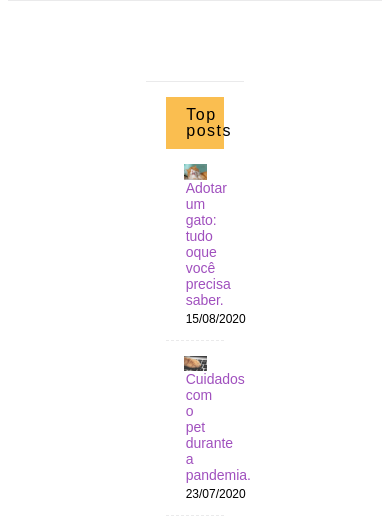
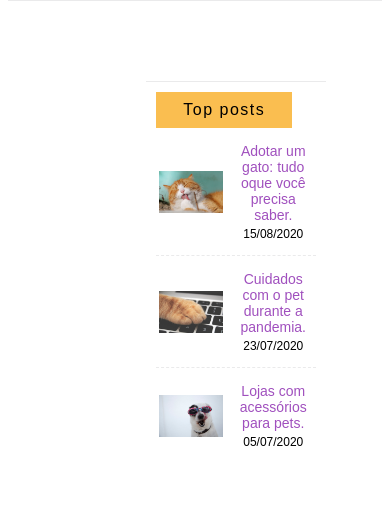
Before and after one commit to Vinicius-Boschi/PetShop, a plain HTML site: page index.html in a window 390 px wide. Shown: the part 923-1446 px from the top of the page. Drawn offline with Linux system fonts and the light colour scheme.

Commit message:
Ajustando Responsividade

```diff
--- a/sass/style.scss
+++ b/sass/style.scss
@@ -191,6 +191,12 @@ $layout-margin-size: 10px;
         &__top {
             border-top: 1px solid $light-gray;
             padding: 15px 20px;
+
+            @include for-phone-only {
+                width: 10rem;
+                text-align: center;
+                padding: 10px 10px;
+            }
         }
 
         &__title {
@@ -199,6 +205,10 @@ $layout-margin-size: 10px;
             padding: 10px 20px;
             @extend %no-margin-top, %no-margin-bottom;
             letter-spacing: 1.5px;
+
+            @include for-phone-only {
+                width: 6rem;
+            }
         }
 
         &__posts {
@@ -215,6 +225,8 @@ $layout-margin-size: 10px;
             &:not(:last-child) {
                 border-bottom: 1px dashed $light-gray;
             }
+
+
         }
 
         &__img {
```
Also changed, not shown: css/style.css, 1 other file.
